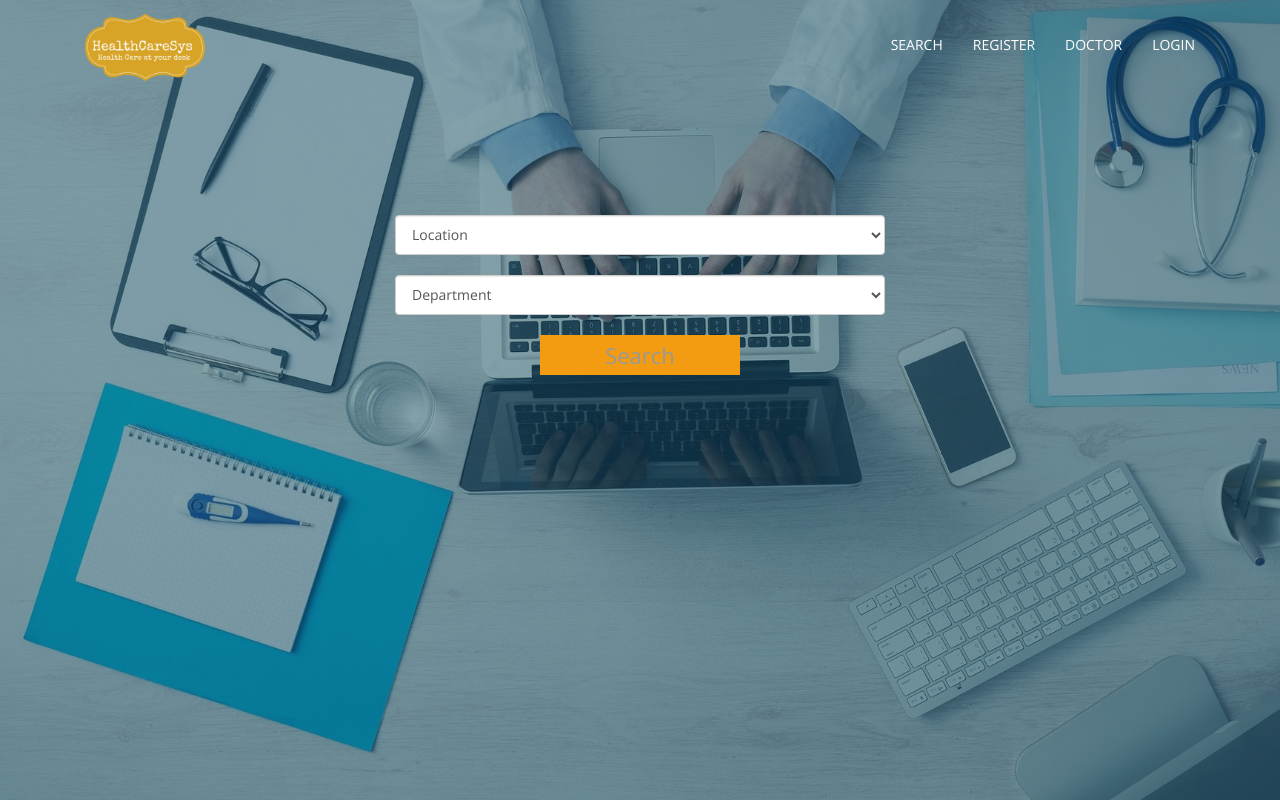
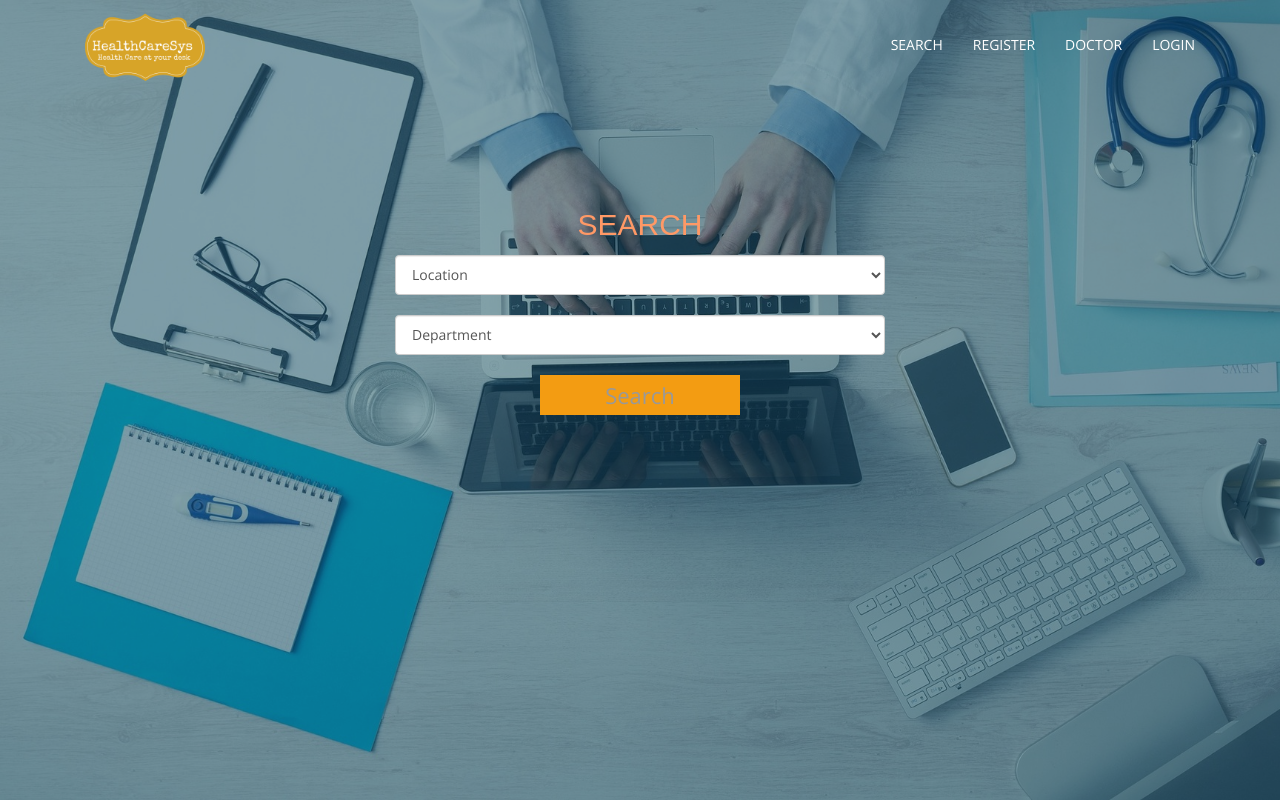
Before and after one commit to AdityaVallabh/HealthCareSys, a Django app: page /search/ in a window 1280 px wide. Run offline with Django 3.2, Linux system fonts and the light colour scheme; data comes from the database, SQL or seed files in the repository; some libraries are stand-ins or nearby versions.

Commit message:
Add Search Title

```diff
--- a/healthcare/templates/healthcare/search.html
+++ b/healthcare/templates/healthcare/search.html
@@ -5,6 +5,7 @@
 <p>
   <div >
     <div class="panel-body">
+      <center><h2 style="color: #F96;	display: block;	font-size: 30px;font-weight: 400;">Search<h2><br /></center>
       <form class="search-container" action="" method="GET" enctype="multipart/form-data">
         <div>
           <select name="location" class="form-control" type="text" id="search-bar" required>
```
